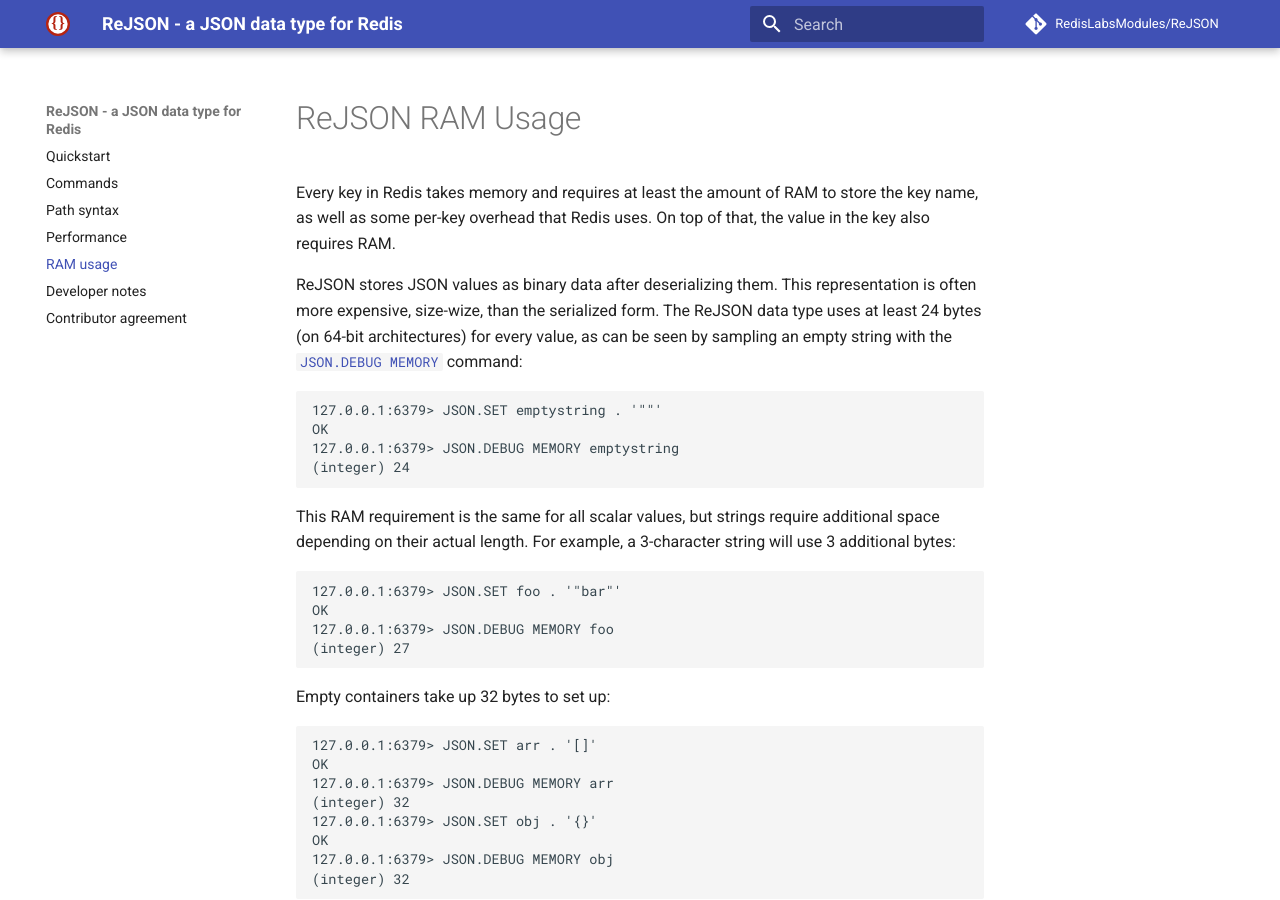
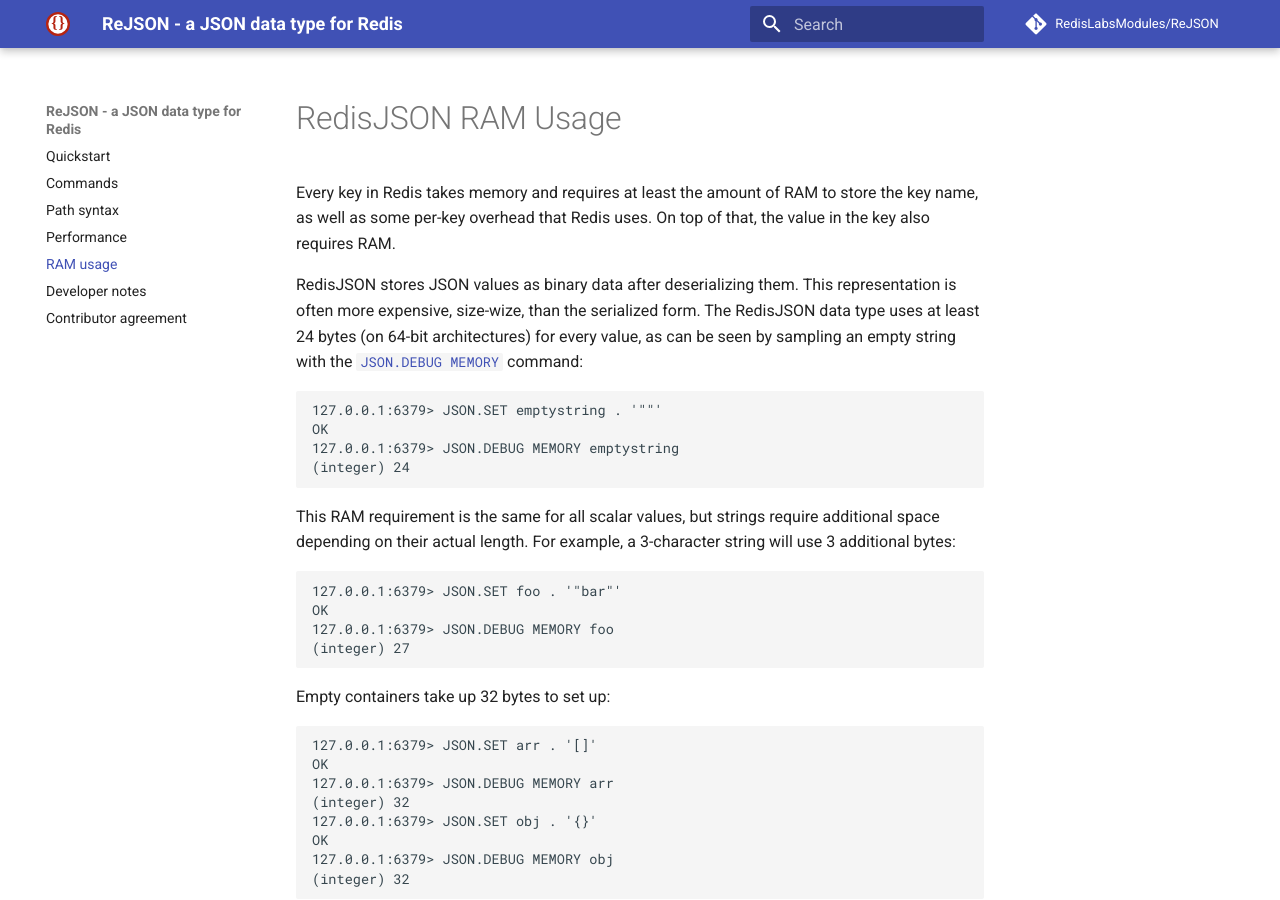
Before and after one commit to RedisJSON/RedisJSON, an MkDocs documentation site: the page built from docs/ram.md, in a window 1280 px wide and 900 px high. Built offline with MkDocs 1.6.1 and Material for MkDocs 9.7.7, drawn with Linux system fonts in a browser that asks for light colours; comment, search, counter and statistics services are not loaded; old or Windows-style settings are respelled for this version of MkDocs; some of the changed text lies outside the part shown.

Commit message:
Update ram.md

````diff
--- a/docs/ram.md
+++ b/docs/ram.md
@@ -1,11 +1,11 @@
-# ReJSON RAM Usage
+# RedisJSON RAM Usage
 
 Every key in Redis takes memory and requires at least the amount of RAM to store the key name, as
 well as some per-key overhead that Redis uses. On top of that, the value in the key also requires
 RAM.
 
-ReJSON stores JSON values as binary data after deserializing them. This representation is often more
-expensive, size-wize, than the serialized form. The ReJSON data type uses at least 24 bytes (on
+RedisJSON stores JSON values as binary data after deserializing them. This representation is often more
+expensive, size-wize, than the serialized form. The RedisJSON data type uses at least 24 bytes (on
 64-bit architectures) for every value, as can be seen by sampling an empty string with the
 [`JSON.DEBUG MEMORY`](commands.md#jsondebug) command:
 
@@ -84,10 +84,10 @@
 ```
 
 This table gives the size (in bytes) of a few of the test files on disk and when stored using
-ReJSON. The _MessagePack_ column is for reference purposes and reflects the length of the value
+RedisJSON. The _MessagePack_ column is for reference purposes and reflects the length of the value
 when stored using MessagePack.
 
-| File                                   | Filesize  | ReJSON | MessagePack |
+| File                                   | Filesize  | RedisJSON | MessagePack |
 | -------------------------------------- | --------- | ------ | ----------- |
 | /test/files/pass-100.json              | 380       | 1079   | 140         |
 | /test/files/pass-jsonsl-1.json         | 1441      | 3666   | 753         |
````
